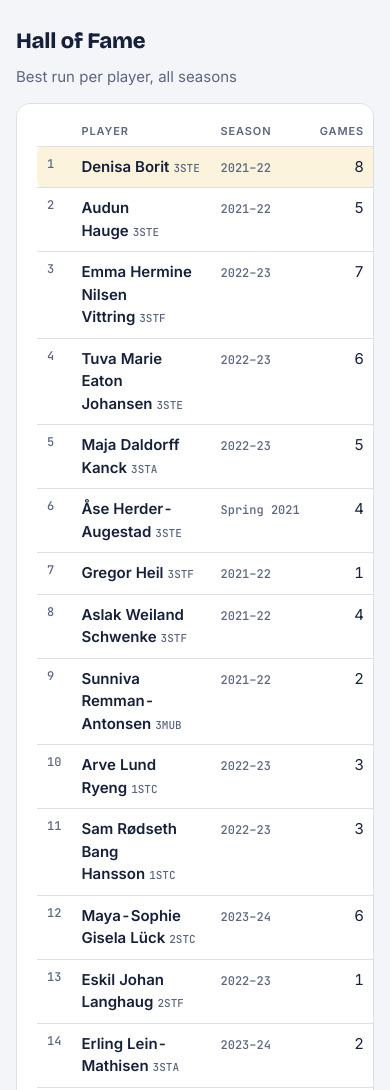
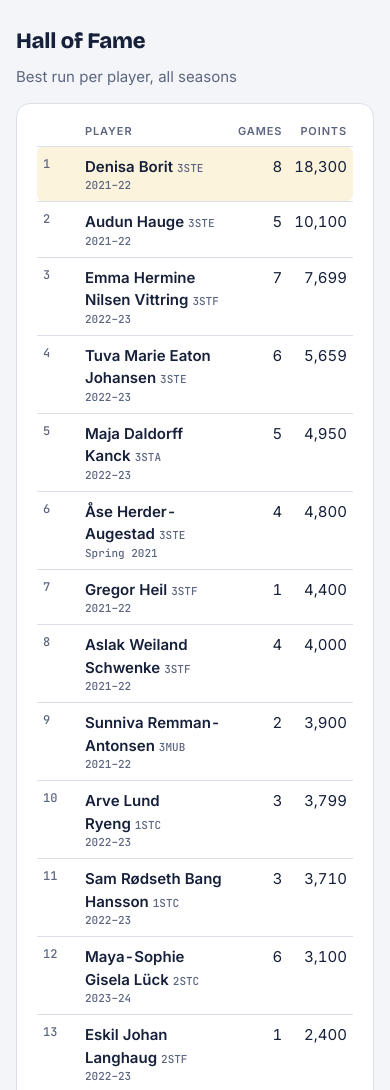
Before and after one commit to Schmartinussen/jeopardy, a plain HTML site: page index.html in a window 390 px wide. Shown: the part 1132-2222 px from the top of the page. Drawn offline with nearby package versions, Linux system fonts and the light colour scheme.

Commit message:
Update results, 2026-11-17

```diff
--- a/index.html
+++ b/index.html
@@ -141,6 +141,12 @@ input, select { font: 15px var(--body); padding: 8px 10px; border-radius: 8px; b
 .status.err { color: var(--neg); }
 .note { font-size: 13px; color: var(--muted); margin: 0; }
 footer { font-size: 12px; color: var(--muted); }
+.m-season { display: none; }
+@media (max-width: 560px) {
+  td, th { padding-left: 6px; padding-right: 6px; }
+  #hall th:nth-child(3), #hall td:nth-child(3) { display: none; }
+  .m-season { display: block; font: 500 11px var(--mono); color: var(--muted); }
+}
 @media (max-width: 560px) { .prow { grid-template-columns: 1fr 1fr; } .prow label:first-child { grid-column: 1 / -1; } }
 @media (prefers-reduced-motion: no-preference) { .tile { transition: transform .15s; } .tile:hover { transform: translateY(-1px); } }
 </style>
@@ -247,7 +253,7 @@ function hallHTML() {
   const lbl = id => seasonLabel(DATA.seasons.find(s => s.id === id) || { id });
   return `<section id="hall"><div class="head-row"><h2>Hall of Fame</h2><span class="muted">Best run per player, all seasons</span></div>
   <div class="panel scroll"><table><thead><tr><th></th><th>Player</th><th>Season</th><th class="r">Games</th><th class="r">Points</th></tr></thead><tbody>
-  ${best.map((r, i) => `<tr class="${i === 0 ? "top1" : ""}"><td class="rank">${i + 1}</td><td><span class="name">${esc(r.name)}</span><span class="cls-chip">${esc(r.cls || "")}</span>${r.open && r.season === DATA.current ? `<span class="live">live</span>` : ""}</td><td><span class="season-chip">${esc(lbl(r.season))}</span></td><td class="r">${r.rounds}</td><td class="r">${sc(r.total)}</td></tr>`).join("")}
+  ${best.map((r, i) => `<tr class="${i === 0 ? "top1" : ""}"><td class="rank">${i + 1}</td><td><span class="name">${esc(r.name)}</span><span class="cls-chip">${esc(r.cls || "")}</span>${r.open && r.season === DATA.current ? `<span class="live">live</span>` : ""}<span class="m-season">${esc(lbl(r.season))}</span></td><td><span class="season-chip">${esc(lbl(r.season))}</span></td><td class="r">${r.rounds}</td><td class="r">${sc(r.total)}</td></tr>`).join("")}
   </tbody></table></div>
   <p class="note">Spring 2021 was played as a tournament in rounds, so its two entries are the totals recorded that year.</p></section>`;
 }
```
